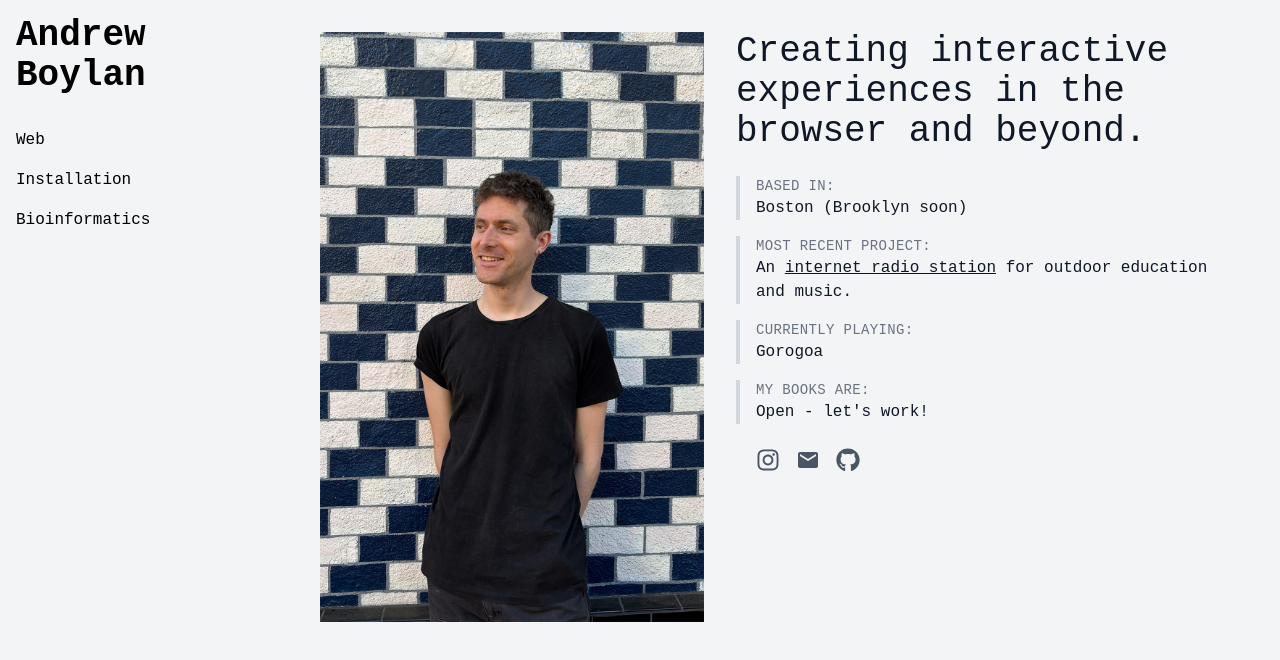
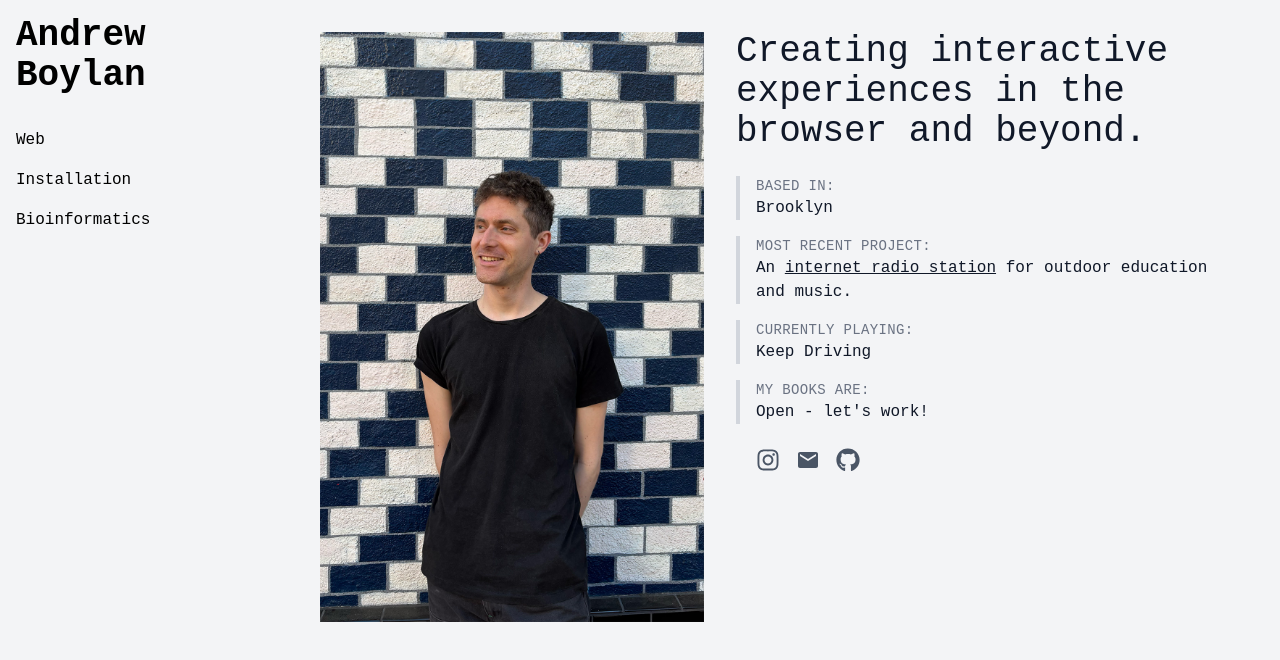
Before and after one commit to eastmountaincode/personal_site_next_2025, a Next.js app: page / in a window 1280 px wide. Shown: the top 660 px of the page. Built offline with nearby package versions, Linux system fonts and the light colour scheme.

Commit message:
update homepage bc I moved

```diff
--- a/src/app/page.tsx
+++ b/src/app/page.tsx
@@ -26,7 +26,7 @@ export default function Home() {
             <div className="space-y-4">
               <div className="border-l-4 border-gray-300 pl-4">
                 <div className="text-sm font-medium text-gray-500 uppercase tracking-wide">Based in:</div>
-                <div className="text-gray-900">Boston (Brooklyn soon)</div>
+                <div className="text-gray-900">Brooklyn</div>
               </div>
               <div className="border-l-4 border-gray-300 pl-4">
                 <div className="text-sm font-medium text-gray-500 uppercase tracking-wide">Most Recent Project:</div>
@@ -34,7 +34,7 @@ export default function Home() {
               </div>
               <div className="border-l-4 border-gray-300 pl-4">
                 <div className="text-sm font-medium text-gray-500 uppercase tracking-wide">Currently playing:</div>
-                <div className="text-gray-900">Gorogoa</div>
+                <div className="text-gray-900">Keep Driving</div>
               </div>
               <div className="border-l-4 border-gray-300 pl-4">
                 <div className="text-sm font-medium text-gray-500 uppercase tracking-wide">My books are:</div>
```
